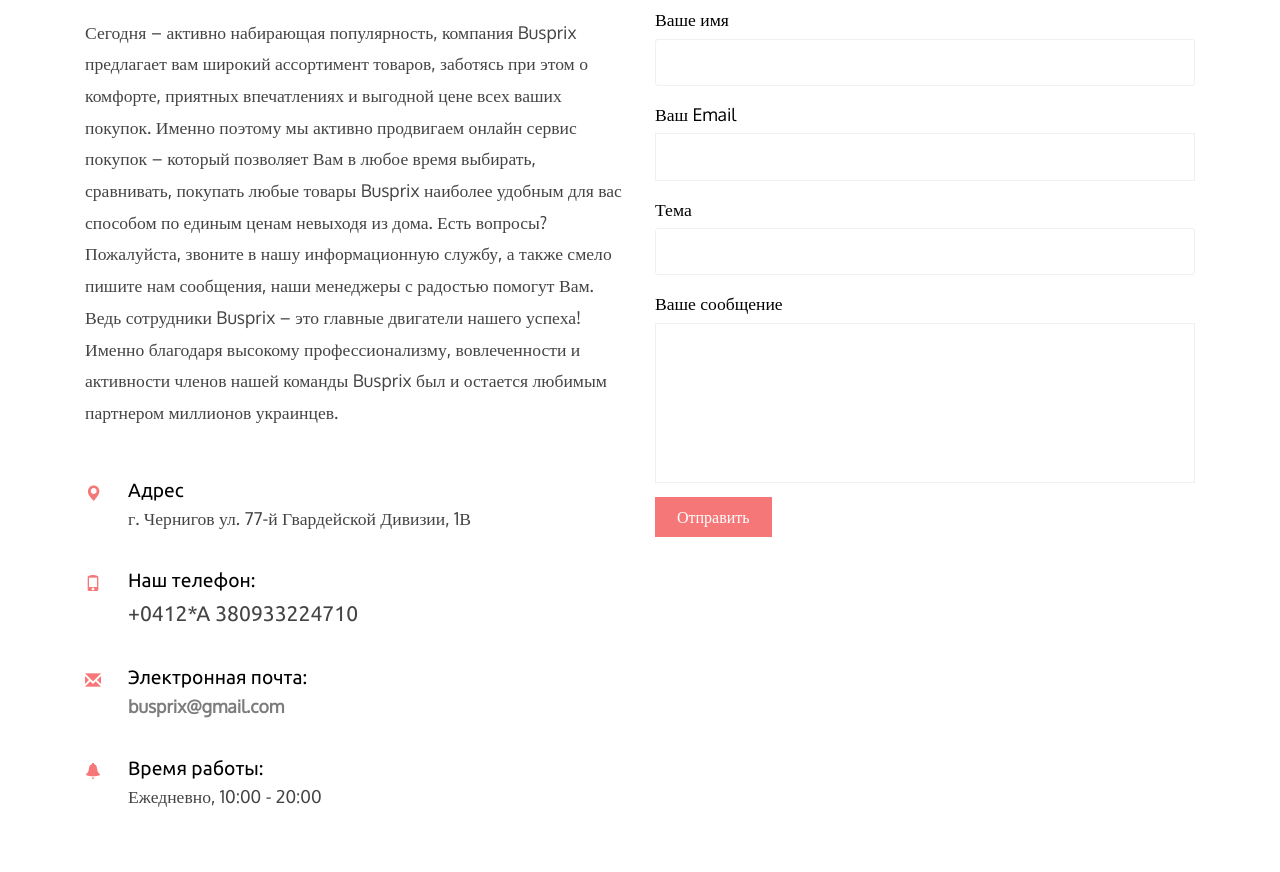
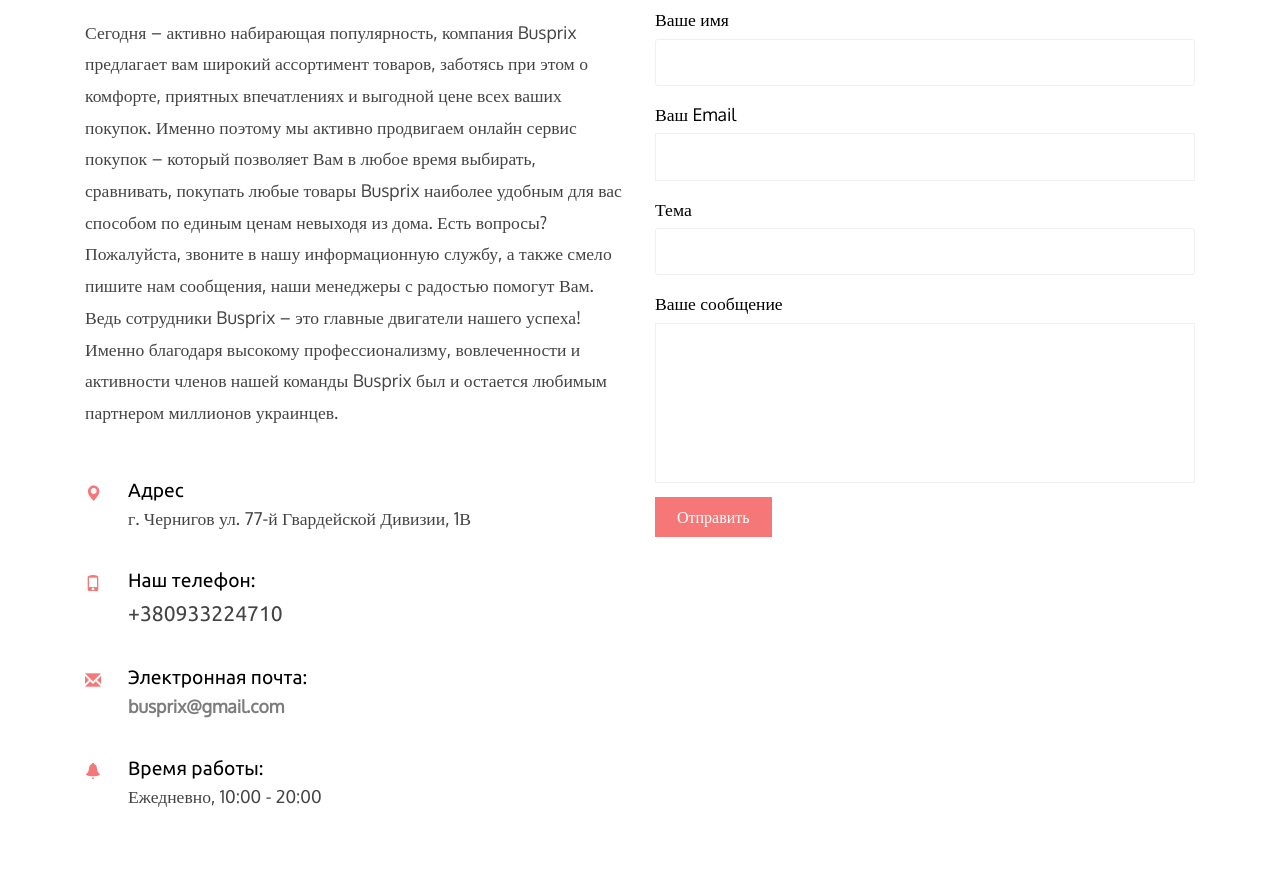
Before and after one commit to Merkushev04/busprix, a Django app: page /contact/ in a window 1280 px wide. Shown: the part 216-1088 px from the top of the page. Run offline with Django 3.2, Linux system fonts and the light colour scheme; some libraries are stand-ins or nearby versions.

Commit message:
add contacts info

```diff
--- a/myshop/settings.py
+++ b/myshop/settings.py
@@ -23,7 +23,7 @@
 SECRET_KEY = '3(4y4##xe827%_ujdrd9_35r)fq)uo0bfrc-f0xw#zb9kb#n(2'
 
 # SECURITY WARNING: don't run with debug turned on in production!
-DEBUG = True
+DEBUG = False
 
 ALLOWED_HOSTS = ['*']
 
--- a/shop/templates/shop/base.html
+++ b/shop/templates/shop/base.html
@@ -297,7 +297,7 @@
 <!--						<li><a href="#"><img src="{% static "images/f2.png" %}" class="img-responsive" alt=""></a></li>-->
 <!--						<li><a href="#"><img src="{% static "images/f3.png" %}" class="img-responsive" alt=""></a></li>-->
 <!--					</ul>-->
-					<p class="footer-class">&copy; 2016 - 2020 Busprix All Rights Reserved | Design by R.Polosmak</a> </p>
+					<p class="footer-class">&copy; 2016 - 2020 Busprix All Rights Reserved | Design by R.Merkushev</a> </p>
 					<div class="clearfix"> </div>
 				</div>
 			</div>
--- a/shop/templates/shop/product/contact.html
+++ b/shop/templates/shop/product/contact.html
@@ -31,8 +31,7 @@
 							<i class="glyphicon glyphicon-phone"></i>
 							<div class="address1">
 							<h3>Наш телефон:<h3>
-								<p>+0412*A
-									380933224710</p>
+								<p>+380933224710</p>
 							</div>
 							<div class="clearfix"> </div>
 						</div>
```
